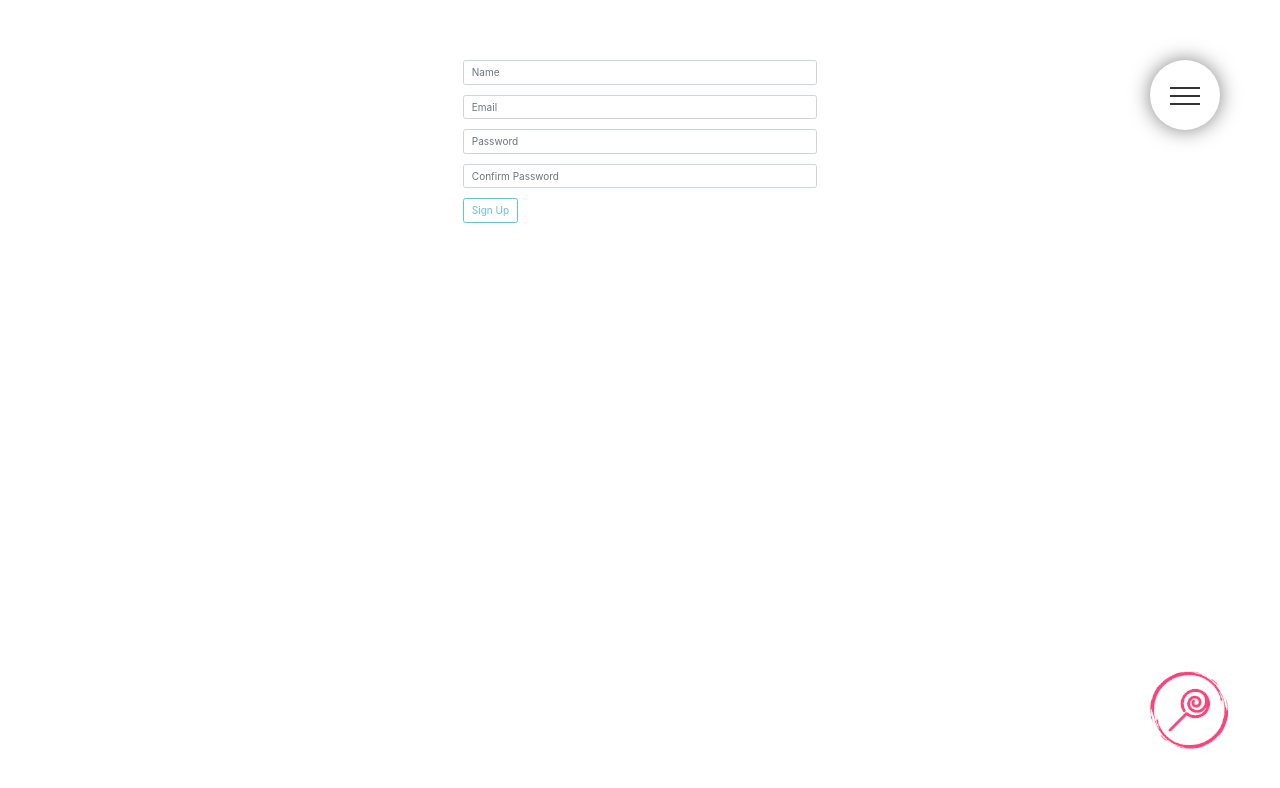
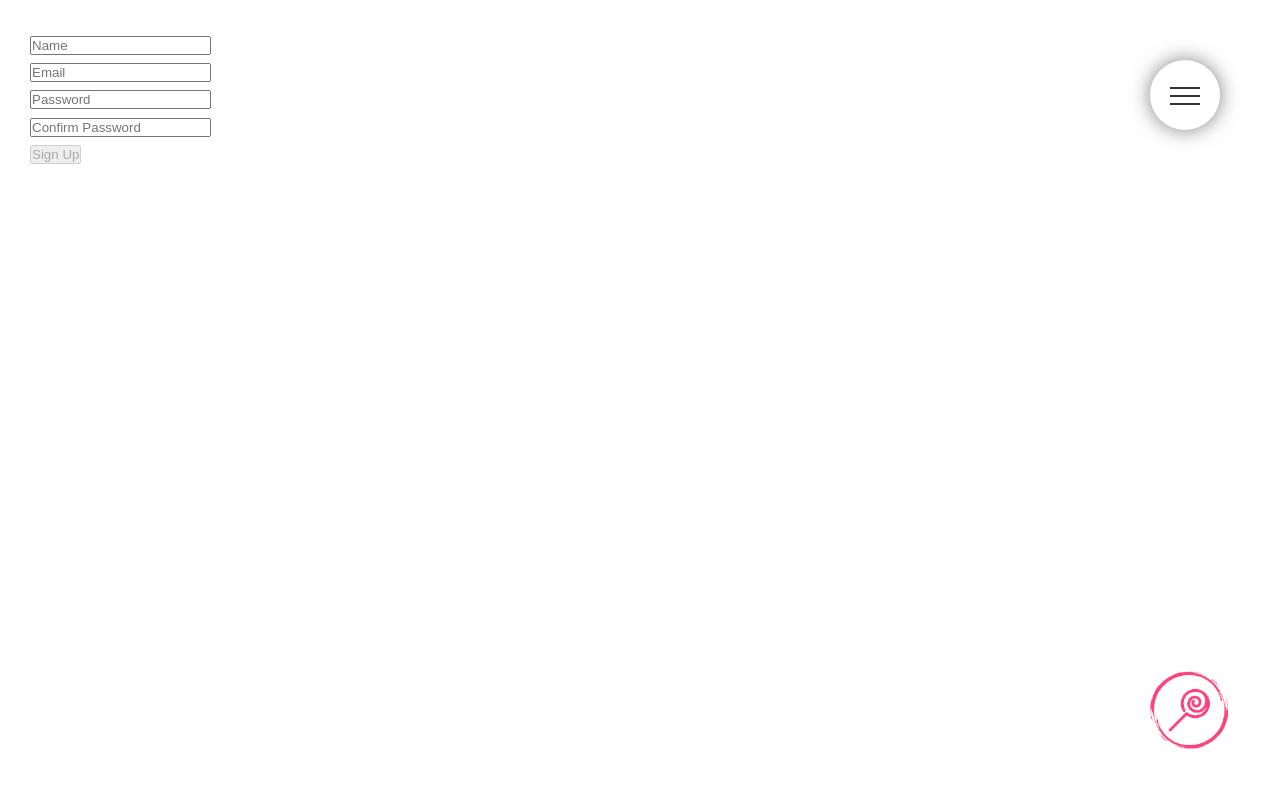
Before and after one commit to wenwenkp/movie-guy, a React (Create React App) app: page /signup in a window 1280 px wide. Shown: the top 788 px of the page. Built offline with nearby package versions, Linux system fonts and the light colour scheme; no server answers.

Commit message:
complete login page css

```diff
--- a/package.json
+++ b/package.json
@@ -4,7 +4,6 @@
   "private": true,
   "dependencies": {
     "bcrypt": "^3.0.6",
-    "bootstrap": "^4.3.1",
     "dotenv": "^8.1.0",
     "express": "^4.17.1",
     "jsonwebtoken": "^8.5.1",
--- a/public/index.html
+++ b/public/index.html
@@ -22,15 +22,12 @@
       work correctly both with client-side routing and a non-root public URL.
       Learn how to configure a non-root public URL by running `npm run build`.
     -->
-    <script src="https://code.jquery.com/jquery-3.3.1.slim.min.js" integrity="sha384-q8i/X+965DzO0rT7abK41JStQIAqVgRVzpbzo5smXKp4YfRvH+8abtTE1Pi6jizo" crossorigin="anonymous"></script>
-    <script src="https://cdnjs.cloudflare.com/ajax/libs/popper.js/1.14.7/umd/popper.min.js" integrity="sha384-UO2eT0CpHqdSJQ6hJty5KVphtPhzWj9WO1clHTMGa3JDZwrnQq4sF86dIHNDz0W1" crossorigin="anonymous"></script>
-    <script src="https://stackpath.bootstrapcdn.com/bootstrap/4.3.1/js/bootstrap.min.js" integrity="sha384-JjSmVgyd0p3pXB1rRibZUAYoIIy6OrQ6VrjIEaFf/nJGzIxFDsf4x0xIM+B07jRM" crossorigin="anonymous"></script>
   <title>Movie Guy</title>
 </head>
 
 <body>
   <noscript>You need to enable JavaScript to run this app.</noscript>
-  <div id="root" class="container"></div>
+  <div id="root"></div>
 </body>
 
 </html>
--- a/src/index.js
+++ b/src/index.js
@@ -3,7 +3,6 @@ import ReactDOM from 'react-dom';
 import './index.css';
 import App from './pages/App/App';
 import * as serviceWorker from './serviceWorker';
-import 'bootstrap/dist/css/bootstrap.min.css';
 
 ReactDOM.render(<App />, document.getElementById('root'));
 
--- a/src/pages/App/App.js
+++ b/src/pages/App/App.js
@@ -107,7 +107,7 @@ class App extends React.Component {
   render() {
     return (
       <Router>
-        <div className="container">
+        <div>
           <NavBar
             isChecked={this.state.isChecked}
             user={this.state.user}
--- a/src/sass/base/_variables.scss
+++ b/src/sass/base/_variables.scss
@@ -2,7 +2,17 @@ $color-primary: #55c57a;
 $color-primary-light: #7ed56f;
 $color-primary-dark:#28b485;
 
+$color-secondary-light: #ffb900;
+$color-secondary-dark: #ff7730;
+
+$color-tertiary-light: #2998ff;
+$color-tertiary-dark: #5643fa;
+
 $color-grey-light-1: #f7f7f7;
+$color-grey-light-2: #eee;
+
+$color-grey-dark: #777;
+$color-grey-dark-2: #999;
 
 $color-white: white;
 $color-black: black;
@@ -11,15 +21,7 @@ $color-grey: grey;
 // font size
 $default-font-size: 1.6rem;
 
-
 // grid test
 $grid-width: 114rem;
 $gutter-vertical: 8rem;
 $gutter-horizontal: 6rem;
-
-
-.u-center-text {text-align: center;}
-
-.u-margin-bottom-small  {margin-bottom: 1.5rem;}
-.u-margin-bottom-medium {margin-bottom: 4rem;}
-.u-margin-bottom-big {margin-bottom: 8rem;}
--- a/src/sass/components/_button.scss
+++ b/src/sass/components/_button.scss
@@ -1,26 +1,86 @@
+.btn {
+    &,
+    &:link,
+    &:visited {
+        padding: 1.5rem 8rem;
+        text-transform: uppercase;
+        display: inline-block;
+        text-decoration: none;
+        border-radius: 10rem;
+        transition: all .2s;
+        position: relative;
+        font-size: $default-font-size;
 
+        border: none;
+        cursor: pointer;
+    }
 
-// .btn-text {
-//     &:link,
-//     &:visited {
-//         font-size: $default-font-size;
-//         display: inline-block;
-//         text-decoration: none;
-//         color: $color-primary;
-//         border-bottom: 1px solid $color-primary;
-//         padding: 3px;
-//         transition: all .2s;
-//     }
+    &:hover {
+        transform: translateY(-3px);
+        box-shadow: 0 1rem 2rem rgba(0, 0, 0, 0.2);
 
-//     &:hover {
-//         background-color: $color-primary;
-//         color: $color-white;
-//         box-shadow: 0 1rem 2rem rgba($color-black, 0.15);
-//         transform: translateY(-2px);
-//     }
+        &::after {
+            transform: scaleX(1.4) scaleY(1.6);
+            opacity: 0;
+        }
+    }
+    &:focus,
+    &:active {
+        outline: none;
+        transform: translateY(-1px);
+        box-shadow: 0 .5rem 1rem rgba(0, 0, 0, 0.2);
+    }
 
-//     &:active {
-//         transform: translateY(0);
+    &--white {
+        color: $color-grey;
+        background-color: $color-white;
+        border: $color-grey solid .1rem;
 
-//     }
-// }
+        &::after {
+            background-color: $color-white;
+        }
+    }
+
+    &::after {
+        content: "";
+        display: inline-block;
+        height: 100%;
+        width: 100%;
+        border-radius: 10rem;
+        position: absolute;
+        top: 0;
+        left: 0;
+        z-index: -1;
+        transition: all .4s;
+    }
+
+    &--animated {
+        animation: moveInBottom .5s ease-out .75s;
+        animation-fill-mode: backwards;
+    }
+}
+
+.btn-text {
+    &:link,
+    &:visited {
+        font-size: $default-font-size;
+        display: inline-block;
+        text-decoration: none;
+        color: $color-primary;
+        border-bottom: 1px solid $color-primary;
+        padding: 3px;
+        transition: all .2s;
+    }
+
+    &:hover {
+        background-color: $color-primary;
+        color: $color-white;
+        box-shadow: 0 1rem 2rem rgba($color-black, 0.15);
+        transform: translateY(-2px);
+    }
+
+    &:active {
+        transform: translateY(0);
+
+    }
+}
--- a/src/sass/main.scss
+++ b/src/sass/main.scss
@@ -12,3 +12,4 @@
 @import "pages/home";
 @import "pages/movielist";
 @import "pages/navbar";
+@import "pages/login";
--- a/src/sass/pages/_home.scss
+++ b/src/sass/pages/_home.scss
@@ -55,6 +55,7 @@
 //     }
 // }
 
+
 .search {
     border-radius: 1rem;
     border: 3rem solid black;
```
Also changed, not shown: 1 other file (tests, documents, lock files or other folders).
